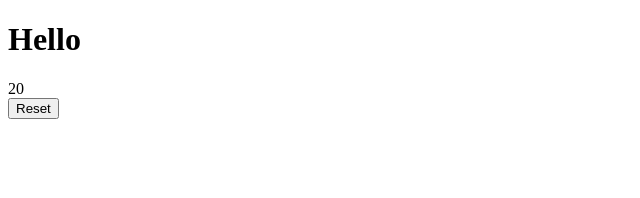
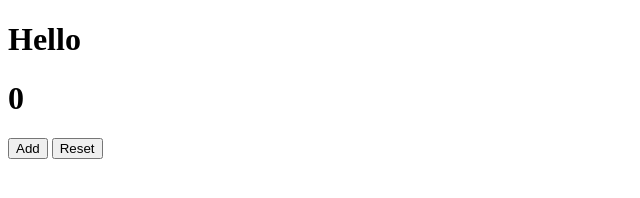
Before and after one commit to ghaerdi/petite-vue, a plain HTML site: page index.html in a window 1280 px wide. Shown: the whole page, without its empty margins (0-640 px from the left). Drawn offline with Linux system fonts and the light colour scheme.

Commit message:
refact: vue events

```diff
--- a/index.html
+++ b/index.html
@@ -10,9 +10,10 @@
   <body>
     <div id="app">
       <h1>{{ msg }}</h1>
-      <span>{{ counter }}</span>
+      <h1>{{ counter }}</h1>
+      <button v-on:click="addCounter">Add</button>
+      <button @click="resetCounter">Reset</button>
     </div>
-    <button onclick="vm.resetCounter()">Reset</button>
   </body>
 
   <script src="vue.js"></script>
@@ -30,7 +31,6 @@
       },
       mounted() {
         console.log("mounted");
-        setInterval(() => this.counter++, 250);
       },
       methods: {
         addCounter() {
--- a/vue.js
+++ b/vue.js
@@ -1,6 +1,6 @@
 class Vue {
   constructor(config) {
-    this.el = document.querySelector(config.el);
+    this.$el = document.querySelector(config.el);
     this.$data = config.data;
 
     if (config.mounted) {
@@ -9,14 +9,25 @@ class Vue {
 
     config.created?.();
 
+    walkMethods(this, config.methods);
+
     const render = renderVue(this);
     render();
 
     walkDataProps(this, render);
-    walkMethods(this, config.methods);
     this.$mount?.();
   }
 }
+
+//#region regex
+
+const regex = {
+  vueOn: /(@|v-on:)\w+="([0-z.?]+)\(?\)?"/,
+  eventAtt: /vue-event(=""?)/,
+  mostach: /\{\{((?:.|\r?\n)+?)\}\}/,
+};
+
+//#endregion
 
 //#region rendering
 
@@ -26,16 +37,35 @@ class Vue {
  * @returns {() => void}
  */
 function renderVue(vue) {
-  const originalInnerHTML = vue.el.innerHTML;
+  const originalTemplate = addAttributes(vue.$el.cloneNode(true));
 
   return () => {
     const { $data } = vue;
 
-    vue.el.innerHTML = originalInnerHTML.replace(
-      /\{\{((?:.|\r?\n)+?)\}\}/g,
+    vue.$el.innerHTML = originalTemplate.innerHTML.replace(
+      new RegExp(regex.mostach, "g"),
       (_, val) => $data[val.trim()]
     );
+
+    addEvents(vue);
   };
+}
+
+function addEvents(vue) {
+  vue.$el.querySelectorAll("[vue-event]").forEach((el) => {
+    const { name, value: method } = el.attributes[1];
+    const event = /@/.test(name) ? name.slice(1) : name.split(":")[1];
+    el.addEventListener(event, vue[method].bind(vue.$data));
+  });
+}
+
+function addAttributes(el) {
+  el.innerHTML = el.innerHTML.replace(
+    new RegExp(regex.vueOn, "g"),
+    (match) => `vue-event ${match}`
+  );
+
+  return el;
 }
 
 //#endregion
```
